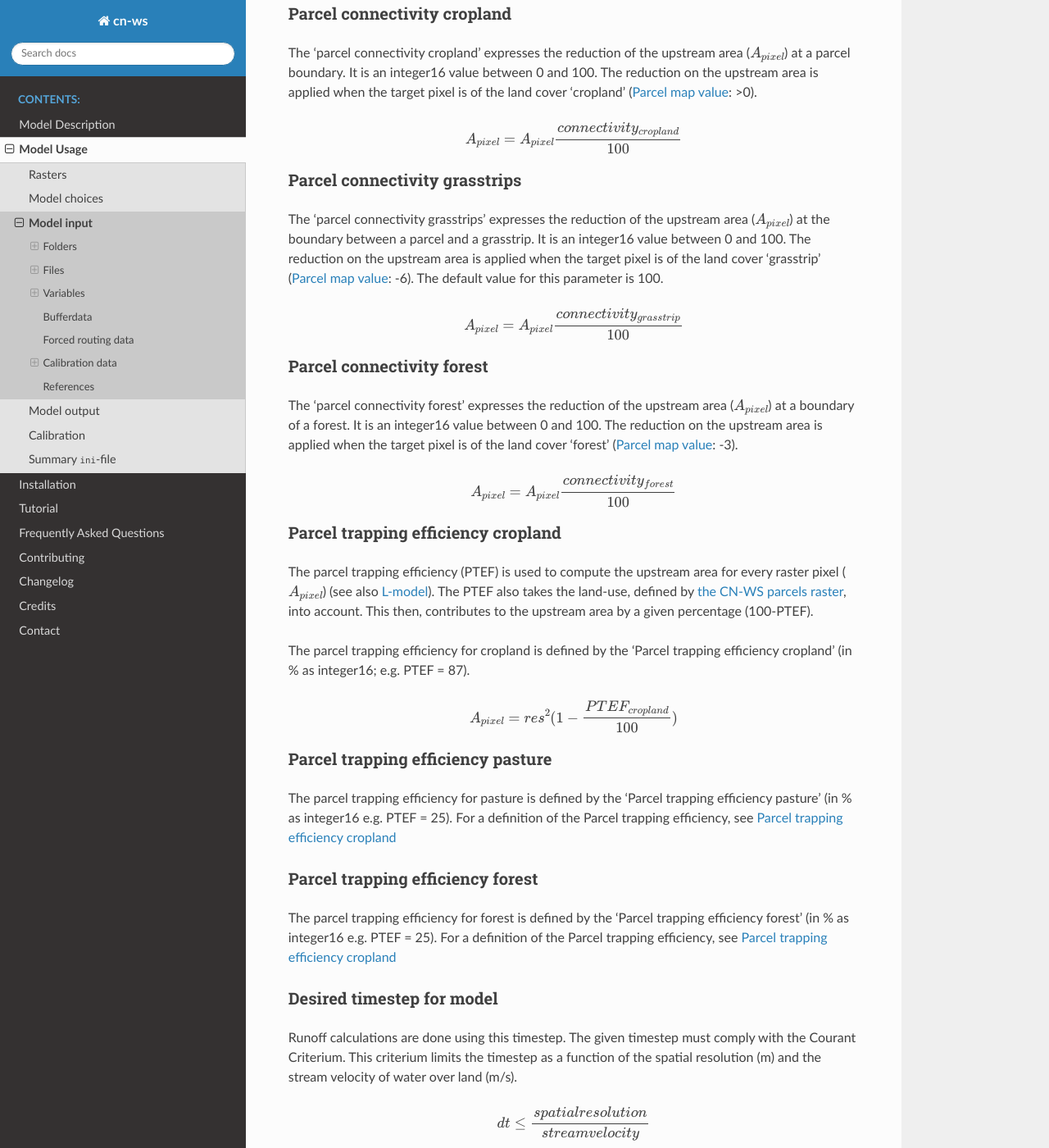
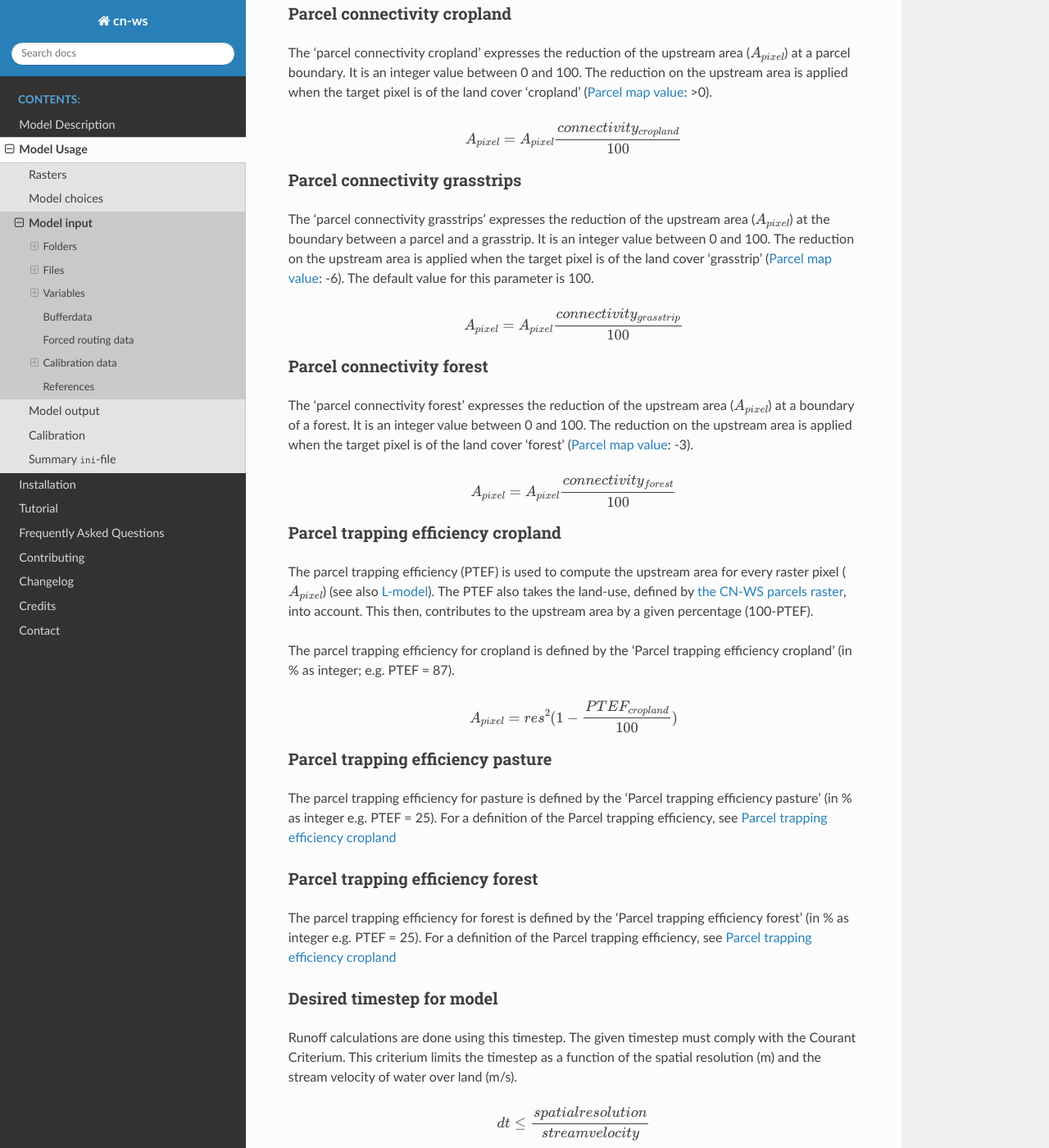
Before and after one commit to watem-sedem/watem-sedem, a Sphinx documentation site: the page built from docs/input.rst, in a window 1280 px wide and 1400 px high, scrolled down 11448 px. Shown: the whole window at 82% size. Built offline with Sphinx 7.4.7 and the Read the Docs theme 2.0.0, drawn with Linux system fonts in a browser that asks for light colours; some of the changed text lies outside the part shown.

Commit message:
Remove integer and float types

```diff
--- a/docs/input.rst
+++ b/docs/input.rst
@@ -455,14 +455,14 @@ This variable is only mandatory if the :ref:`Model Choice <choicespage>`: :ref:`
 stream velocity
 ***************
 
-As float32, only mandatory if the :ref:`Model Choice <choicespage>`: :ref:`Only WS = 0 <simple>` is set to 0.
+As float, only mandatory if the :ref:`Model Choice <choicespage>`: :ref:`Only WS = 0 <simple>` is set to 0.
 
 .. _alpha:
 
 alpha
 *****
 
-Alpha (as float32) is a calibration parameter of the CN-model. It determines the relation
+Alpha (as float) is a calibration parameter of the CN-model. It determines the relation
 between the runoff and the rainfall intensity. This parameter is only mandatory if the
 :ref:`Model Choice <choicespage>`: :ref:`Only WS <simple>` is set to 0.
 
@@ -482,7 +482,7 @@ bulk density
 ************
 
 The average bulk density (in :math:`kg.m{-3}`) of the soil in the catchment
-(as integer16). This value is used to convert the mass of the transported sediment to
+(as integer). This value is used to convert the mass of the transported sediment to
 volumes. A good default value for Flanders is 1350 kg/m³.
 
 .. _rfactor_var:
@@ -533,8 +534,8 @@ Number of buffers
 *****************
 
 The amount of buffers present in the :ref:`buffer map <buffermap>` is given in
-this parameter (as integer16). The parameter is only mandatory if the :ref:`Model Choice <choicespage>`:
-:ref:`Include buffers <includebuffers>` is set to 1.
+this parameter (as integer). The parameter is only mandatory if the
+:ref:`Model Choice <choicespage>`: :ref:`Include buffers <includebuffers>` is set to 1.
 
 .. _nrforcedrouting:
 
@@ -542,18 +543,19 @@ Number of forced routing
 ************************
 
 The amount of locations where the user wants to force the routing is given by this
-parameter (as integer16).
-This is only mandatory if the :ref:`Model Choice <choicespage>`: :ref:`Force Routing <forcerouting>` is set to 1.
+parameter (as integer).
+This is only mandatory if the :ref:`Model Choice <choicespage>`:
+:ref:`Force Routing <forcerouting>` is set to 1.
 
 .. _ktclow:
 
 ktc low
 *******
 
-ktc low is the transport capacity coefficient (as float32) for pixels with a low
+ktc low is the transport capacity coefficient (as float) for pixels with a low
 erosion potential (see :ref:`ktc limit<ktclimit>`).
-The parameter is only mandatory if the :ref:`Model Choice <choicespage>`: :ref:`Create ktc map <createktc>`
-is set to 1.
+The parameter is only mandatory if the :ref:`Model Choice <choicespage>`:
+:ref:`Create ktc map <createktc>` is set to 1.
 
 .. _ktchigh:
 
@@ -582,22 +584,24 @@ ktil default
 ************
 
 The transport capacity coefficient for tillage erosion on agricultural fields.
-This value (as integer16) should be expressed in :math:`kg.m{-1}.year{-1}`.
+This value (as integer) should be expressed in :math:`kg.m{-1}.year{-1}`.
 A recommended default value is :math:`600 kg.m{-1}.year{-1}`.
 
-This parameter is only mandatory if the :ref:`Model Choice <choicespage>`: :ref:`Create ktil map <createktil>` is set to 1.
+This parameter is only mandatory if the :ref:`Model Choice <choicespage>`:
+:ref:`Create ktil map <createktil>` is set to 1.
 
 .. _ktilthres:
 
 ktil threshold
 ***************
 
-ktil threshold is a float32 between 0 and 1. Pixels with a C-factor higher than
+ktil threshold is a float between 0 and 1. Pixels with a C-factor higher than
 ktil threshold will get the value of :ref:`ktil default <ktildefault>` in the ktil map,
 pixels with a C-factor below ktil threshold, are set to 0. A typical value for
 ktil threshold is 0.01.
 
-This parameter is only mandatory if the :ref:`Model Choice <choicespage>`: :ref:`Create ktil map <createktil>` is set to 1.
+This parameter is only mandatory if the :ref:`Model Choice <choicespage>`:
+:ref:`Create ktil map <createktil>` is set to 1.
 
 .. _parcelconncrop:
 
@@ -605,7 +609,7 @@ Parcel connectivity cropland
 ****************************
 
 The 'parcel connectivity cropland' expresses the reduction of the upstream area (:math:`A_{pixel}`)
-at a parcel boundary. It is an integer16 value between 0 and 100. The reduction
+at a parcel boundary. It is an integer value between 0 and 100. The reduction
 on the upstream area is applied when the target pixel is of the land cover
 'cropland' (:ref:`Parcel map value <prcmap>`: >0).
 
@@ -620,7 +624,7 @@ Parcel connectivity grasstrips
 ******************************
 
 The 'parcel connectivity grasstrips' expresses the reduction of the upstream area (:math:`A_{pixel}`)
-at the boundary between a parcel and a grasstrip. It is an integer16 value between 0
+at the boundary between a parcel and a grasstrip. It is an integer value between 0
 and 100. The reduction on the upstream area is applied when the target pixel is
 of the land cover 'grasstrip' (:ref:`Parcel map value <prcmap>`: -6). The default value for this parameter is 100.
 
@@ -635,7 +639,7 @@ Parcel connectivity forest
 **************************
 
 The 'parcel connectivity forest' expresses the reduction of the upstream area (:math:`A_{pixel}`)
-at a boundary of a forest. It is an integer16 value between 0 and 100. The
+at a boundary of a forest. It is an integer value between 0 and 100. The
 reduction on the upstream area is applied when the target pixel is of the
 land cover 'forest' (:ref:`Parcel map value<prcmap>`: -3).
 
@@ -656,7 +660,7 @@ This then, contributes to the upstream area by a
 given percentage (100-PTEF).
 
 The parcel trapping efficiency for cropland is
-defined by the 'Parcel trapping efficiency cropland' (in % as integer16; e.g. PTEF = 87).
+defined by the 'Parcel trapping efficiency cropland' (in % as integer; e.g. PTEF = 87).
 
 .. math::
 
@@ -668,7 +672,7 @@ Parcel trapping efficiency pasture
 **********************************
 
 The parcel trapping efficiency for pasture is defined by the 'Parcel trapping
-efficiency pasture' (in % as integer16 e.g. PTEF = 25). For a definition of the Parcel trapping
+efficiency pasture' (in % as integer e.g. PTEF = 25). For a definition of the Parcel trapping
 efficiency, see
 :ref:`Parcel trapping efficiency cropland <parceltrapppingcrop>`
 
@@ -678,7 +682,7 @@ Parcel trapping efficiency forest
 **********************************
 
 The parcel trapping efficiency for forest is defined by the 'Parcel trapping
-efficiency forest' (in % as integer16 e.g. PTEF = 25). For a definition of the Parcel trapping
+efficiency forest' (in % as integer e.g. PTEF = 25). For a definition of the Parcel trapping
 efficiency, see
 :ref:`Parcel trapping efficiency cropland <parceltrapppingcrop>`
 
@@ -694,14 +698,14 @@ the spatial resolution (m) and the stream velocity of water over land (m/s).
 .. math::
     dt \leq \frac{spatial   resolution}{stream   velocity}
 
-The parameter is an integer16 value expressed in minutes.
+The parameter is an integer value expressed in minutes.
 
 Final timestep output
 *********************
 
 The user has the option to resample the time-dependent output (runoff, sediment
 concentration, sediment load) to a different timestep than the
-:ref:`Desired timestep <timestep>` of the model. The parameter is an integer16 value
+:ref:`Desired timestep <timestep>` of the model. The parameter is an integer value
 expressed in minutes.
 
 .. _endtime:
@@ -710,7 +714,7 @@ Endtime model
 *************
 
 Total timespan (in minutes) the model has to simulate. This parameter is an
-integer16 value and must be a multiple of the :ref:`timestep <timestep>` of the
+integer value and must be a multiple of the :ref:`timestep <timestep>` of the
 model.
 
 .. note::
@@ -750,7 +754,8 @@ Bufferdata
 
 The inclusion of erosion control buffers is based on input rasters and
 buffer parameters. How these input rasters should be created, is described
-:ref:`here <buffermap>`. If the :ref:`Model Choice <choicespage>`: :ref:`include buffers <includebuffers>` is set to 1,
+:ref:`here <buffermap>`. If the :ref:`Model Choice <choicespage>`:
+:ref:`include buffers <includebuffers>` is set to 1,
 the buffer parameters must be defined in the ini-file in the following manner:
 
 .. code-block:: ini
@@ -846,7 +851,8 @@ forced routing vectors has to be defined with the variable
 Calibration data
 ================
 
-The following parameters are only mandatory if the :ref:`Model Choice <choicespage>`: :ref:`Calibrate <Calibrate>` is set to 1 .
+The following parameters are only mandatory if the :ref:`Model Choice <choicespage>`:
+:ref:`Calibrate <Calibrate>` is set to 1 .
 These parameters must be grouped in a seperate section in the ini-file with the
 header 'Calibration', as shown here:
 
```
Also changed, not shown: other parts of docs/input.rst (+9 -8 lines).
